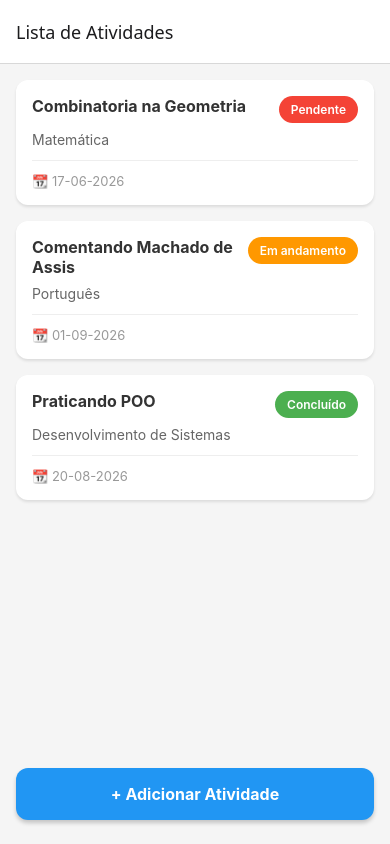
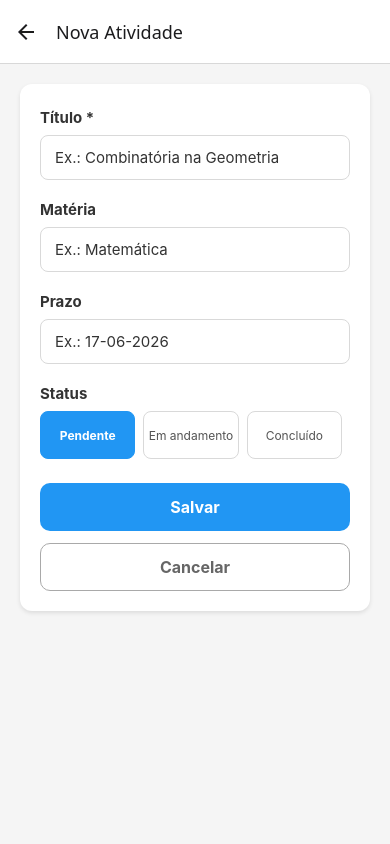
Before and after one commit to IsabelaStefanelle/EDUCAMIRIM, a React Native app: screen /Adicionar in a window 390 px wide. Built offline with nearby package versions, Linux system fonts and the light colour scheme.

Commit message:
AddActivityScreen.js
Página de formulário para a criação de novas atividades

```diff
--- a/App.js
+++ b/App.js
@@ -1,10 +1,10 @@
 //Aqui gatinhas o App.js é o ponto de entrada do aplicativo. Ele define a navegação entre telas e o tema geral do app.
 //Comecei importando as bibliotecas necessárias para a navegação e as telas que vamos usar.
-import React from 'react';
 import { NavigationContainer } from '@react-navigation/native';
 import { createNativeStackNavigator } from '@react-navigation/native-stack';
+import AddActivityScreen from './src/screens/AddActivityScreen';
+import DetailScreen from './src/screens/DetailScreen';
 import ListScreen from './src/screens/ListScreen';
-import DetailScreen from './src/screens/DetailScreen';
 
 const Stack = createNativeStackNavigator();
 
@@ -22,6 +22,11 @@ const App = () => {
           component={DetailScreen}
           options={{ title: 'Detalhes da Atividade' }}
         />
+        <Stack.Screen
+          name="Adicionar"
+          component={AddActivityScreen}
+          options={{ title: 'Nova Atividade' }}
+        />
       </Stack.Navigator>
     </NavigationContainer>
   );
--- a/package.json
+++ b/package.json
@@ -4,6 +4,7 @@
   "version": "1.0.0",
   "dependencies": {
     "@expo/ui": "~57.0.14",
+    "@react-native-async-storage/async-storage": "2.2.0",
     "@react-navigation/native": "^7.3.18",
     "@react-navigation/native-stack": "^7.18.10",
     "expo": "~57.0.18",
--- /dev/null
+++ b/src/screens/AddActivityScreen.js
@@ -0,0 +1,250 @@
+import AsyncStorage from '@react-native-async-storage/async-storage';
+import { useState } from 'react';
+import {
+    Alert,
+    ScrollView,
+    StyleSheet,
+    Text,
+    TextInput,
+    TouchableOpacity,
+    View,
+} from 'react-native';
+
+const STORAGE_KEY = '@atividades';
+const STATUS_OPTIONS = ['Pendente', 'Em andamento', 'Concluído'];
+
+const AddActivityScreen = ({ navigation }) => {
+  const [titulo, setTitulo] = useState('');
+  const [materia, setMateria] = useState('');
+  const [prazo, setPrazo] = useState('');
+  const [status, setStatus] = useState('Pendente');
+  const [errorMessage, setErrorMessage] = useState('');
+
+  const handleTitleChange = (value) => {
+    setTitulo(value);
+    if (errorMessage) {
+      setErrorMessage('');
+    }
+  };
+
+  const handleSave = async () => {
+    const tituloValidado = titulo.trim();
+
+    if (!tituloValidado) {
+      setErrorMessage('O campo Título é obrigatório.');
+      return;
+    }
+
+    setErrorMessage('');
+
+    const novaAtividade = {
+      id: Date.now(),
+      titulo: tituloValidado,
+      materia: materia.trim(),
+      prazo: prazo.trim(),
+      status,
+    };
+
+    try {
+      const atividadesSalvas = await AsyncStorage.getItem(STORAGE_KEY);
+      const atividadesExistentes = atividadesSalvas ? JSON.parse(atividadesSalvas) : [];
+      const listaAtualizada = Array.isArray(atividadesExistentes)
+        ? [...atividadesExistentes, novaAtividade]
+        : [novaAtividade];
+
+      await AsyncStorage.setItem(STORAGE_KEY, JSON.stringify(listaAtualizada));
+
+      Alert.alert(
+        'Sucesso',
+        'Atividade cadastrada com sucesso.',
+        [
+          {
+            text: 'OK',
+            onPress: () => navigation.goBack(),
+          },
+        ],
+        {
+          onDismiss: () => navigation.goBack(),
+        }
+      );
+    } catch (error) {
+      console.log('Erro ao salvar atividade:', error);
+      Alert.alert('Erro', 'Não foi possível salvar a atividade.');
+    }
+  };
+
+  return (
+    <ScrollView
+      style={styles.scrollContainer}
+      contentContainerStyle={styles.content}
+      keyboardShouldPersistTaps="handled"
+    >
+      <View style={styles.card}>
+        <Text style={styles.label}>Título *</Text>
+        <TextInput
+          style={[styles.input, errorMessage ? styles.inputError : null]}
+          placeholder="Ex.: Combinatória na Geometria"
+          value={titulo}
+          onChangeText={handleTitleChange}
+          autoCapitalize="sentences"
+        />
+        {errorMessage ? <Text style={styles.errorText}>{errorMessage}</Text> : null}
+
+        <Text style={styles.label}>Matéria</Text>
+        <TextInput
+          style={styles.input}
+          placeholder="Ex.: Matemática"
+          value={materia}
+          onChangeText={setMateria}
+          autoCapitalize="sentences"
+        />
+
+        <Text style={styles.label}>Prazo</Text>
+        <TextInput
+          style={styles.input}
+          placeholder="Ex.: 17-06-2026"
+          value={prazo}
+          onChangeText={setPrazo}
+          keyboardType="default"
+        />
+
+        <Text style={styles.label}>Status</Text>
+        <View style={styles.statusRow}>
+          {STATUS_OPTIONS.map((option) => {
+            const isSelected = option === status;
+
+            return (
+              <TouchableOpacity
+                key={option}
+                style={[styles.statusButton, isSelected && styles.selectedStatus]}
+                onPress={() => setStatus(option)}
+                activeOpacity={0.8}
+              >
+                <Text style={[styles.statusButtonText, isSelected && styles.selectedStatusText]}>
+                  {option}
+                </Text>
+              </TouchableOpacity>
+            );
+          })}
+        </View>
+
+        <TouchableOpacity
+          style={styles.saveButton}
+          onPress={handleSave}
+          activeOpacity={0.8}
+        >
+          <Text style={styles.saveButtonText}>Salvar</Text>
+        </TouchableOpacity>
+
+        <TouchableOpacity
+          style={styles.cancelButton}
+          onPress={() => navigation.goBack()}
+          activeOpacity={0.8}
+        >
+          <Text style={styles.cancelButtonText}>Cancelar</Text>
+        </TouchableOpacity>
+      </View>
+    </ScrollView>
+  );
+};
+
+const styles = StyleSheet.create({
+  scrollContainer: {
+    backgroundColor: '#F5F5F5',
+    flex: 1,
+  },
+  content: {
+    flexGrow: 1,
+    padding: 20,
+  },
+  card: {
+    backgroundColor: '#FFFFFF',
+    borderRadius: 12,
+    elevation: 3,
+    padding: 20,
+    shadowColor: '#000000',
+    shadowOffset: { width: 0, height: 2 },
+    shadowOpacity: 0.1,
+    shadowRadius: 4,
+  },
+  label: {
+    color: '#333333',
+    fontSize: 15,
+    fontWeight: 'bold',
+    marginBottom: 8,
+    marginTop: 4,
+  },
+  input: {
+    backgroundColor: '#FFFFFF',
+    borderColor: '#D9D9D9',
+    borderRadius: 8,
+    borderWidth: 1,
+    color: '#333333',
+    fontSize: 15,
+    marginBottom: 16,
+    paddingHorizontal: 14,
+    paddingVertical: 12,
+  },
+  inputError: {
+    borderColor: '#D32F2F',
+  },
+  errorText: {
+    color: '#D32F2F',
+    fontSize: 13,
+    marginBottom: 16,
+  },
+  statusRow: {
+    flexDirection: 'row',
+    marginBottom: 24,
+  },
+  statusButton: {
+    alignItems: 'center',
+    borderColor: '#D9D9D9',
+    borderRadius: 8,
+    borderWidth: 1,
+    flex: 1,
+    justifyContent: 'center',
+    marginRight: 8,
+    minHeight: 48,
+    paddingHorizontal: 4,
+  },
+  selectedStatus: {
+    backgroundColor: '#2196F3',
+    borderColor: '#2196F3',
+  },
+  statusButtonText: {
+    color: '#555555',
+    fontSize: 12,
+    textAlign: 'center',
+  },
+  selectedStatusText: {
+    color: '#FFFFFF',
+    fontWeight: 'bold',
+  },
+  saveButton: {
+    alignItems: 'center',
+    backgroundColor: '#2196F3',
+    borderRadius: 10,
+    paddingVertical: 14,
+  },
+  saveButtonText: {
+    color: '#FFFFFF',
+    fontSize: 16,
+    fontWeight: 'bold',
+  },
+  cancelButton: {
+    alignItems: 'center',
+    borderColor: '#A9A9A9',
+    borderRadius: 10,
+    borderWidth: 1,
+    marginTop: 12,
+    paddingVertical: 13,
+  },
+  cancelButtonText: {
+    color: '#666666',
+    fontSize: 16,
+    fontWeight: 'bold',
+  },
+});
+
+export default AddActivityScreen;
--- a/src/screens/ListScreen.js
+++ b/src/screens/ListScreen.js
@@ -6,14 +6,12 @@
 // TouchableOpacity: elemento clicável que diminui a transparência ao ser tocado (nosso botão).
 // StyleSheet: para criar a nossa folha de estilos (o "CSS" do React Native).
 // Alert: para abrir aquela caixinha de aviso nativa do celular.
-import React from 'react';
 import {
-  View,
-  FlatList,
-  TouchableOpacity,
-  Text,
-  StyleSheet,
-  Alert,
+    FlatList,
+    StyleSheet,
+    Text,
+    TouchableOpacity,
+    View
 } from 'react-native';
 
 // Criei um array (array = lista) chamado "atividades" com 3 objetos estáticos (estático = não muda, apenas se mexer diretamente no código).
@@ -65,18 +63,9 @@ const ListScreen = ({ navigation }) => {
     navigation.navigate('Detalhe', { atividade });
   };
 
-  // Função para exibir o alerta ao clicar no botão de adicionar.
+  // Navega para a tela de cadastro de nova atividade.
   const handleAddActivity = () => {
-    Alert.alert(
-      "Cadastro de Atividades",
-      "O cadastro de novas atividades será liberado na Fase 2 do projeto.",
-      [
-        {
-          text: "OK",
-          onPress: () => console.log("Alerta confirmado"),
-        }
-      ]
-    );
+    navigation.navigate('Adicionar');
   };
 
   // Essa função define o visual de UM único item da lista. A FlatList vai repeti-la para cada atividade.
```
Also changed, not shown: 1 other file (tests, documents, lock files or other folders).
